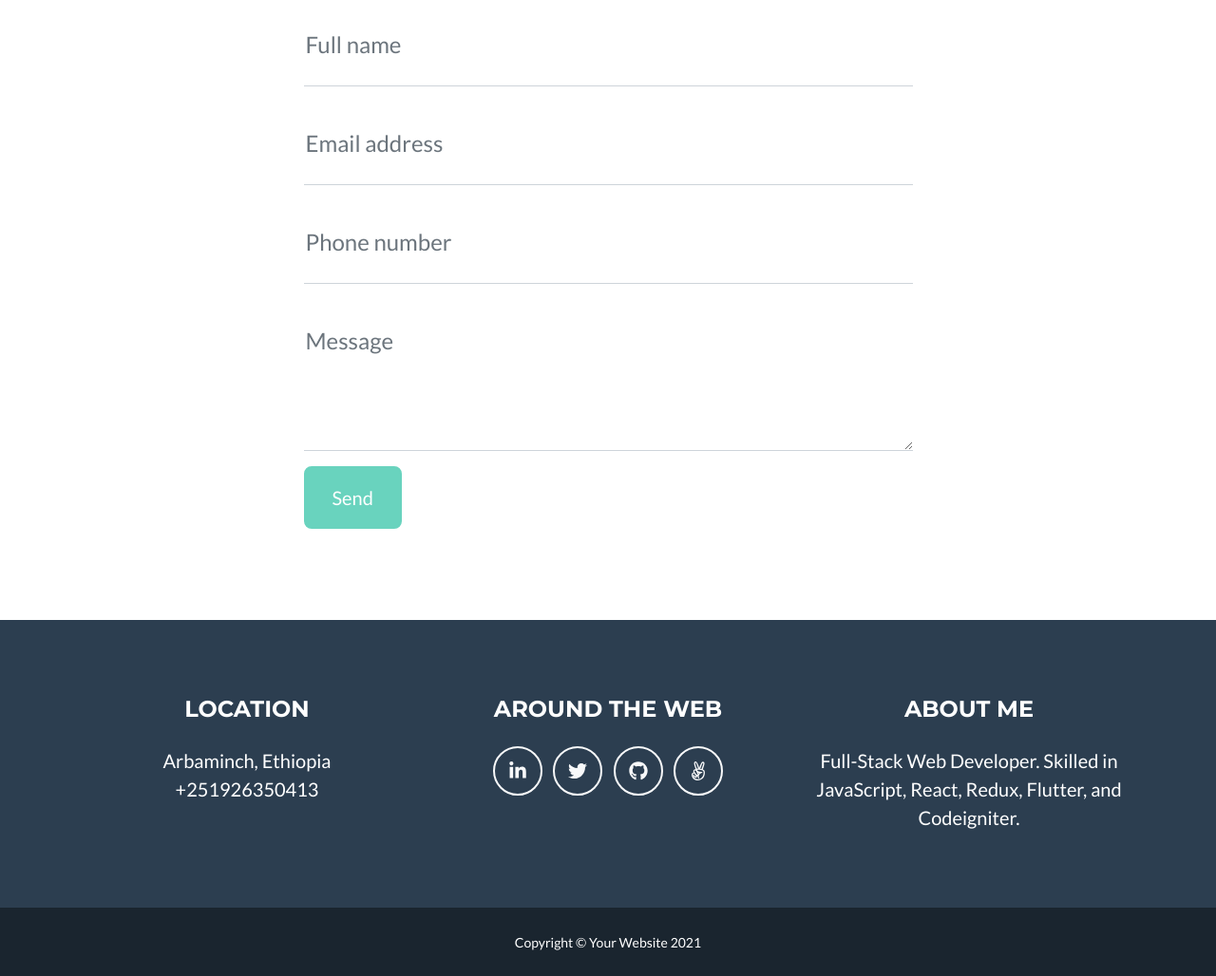
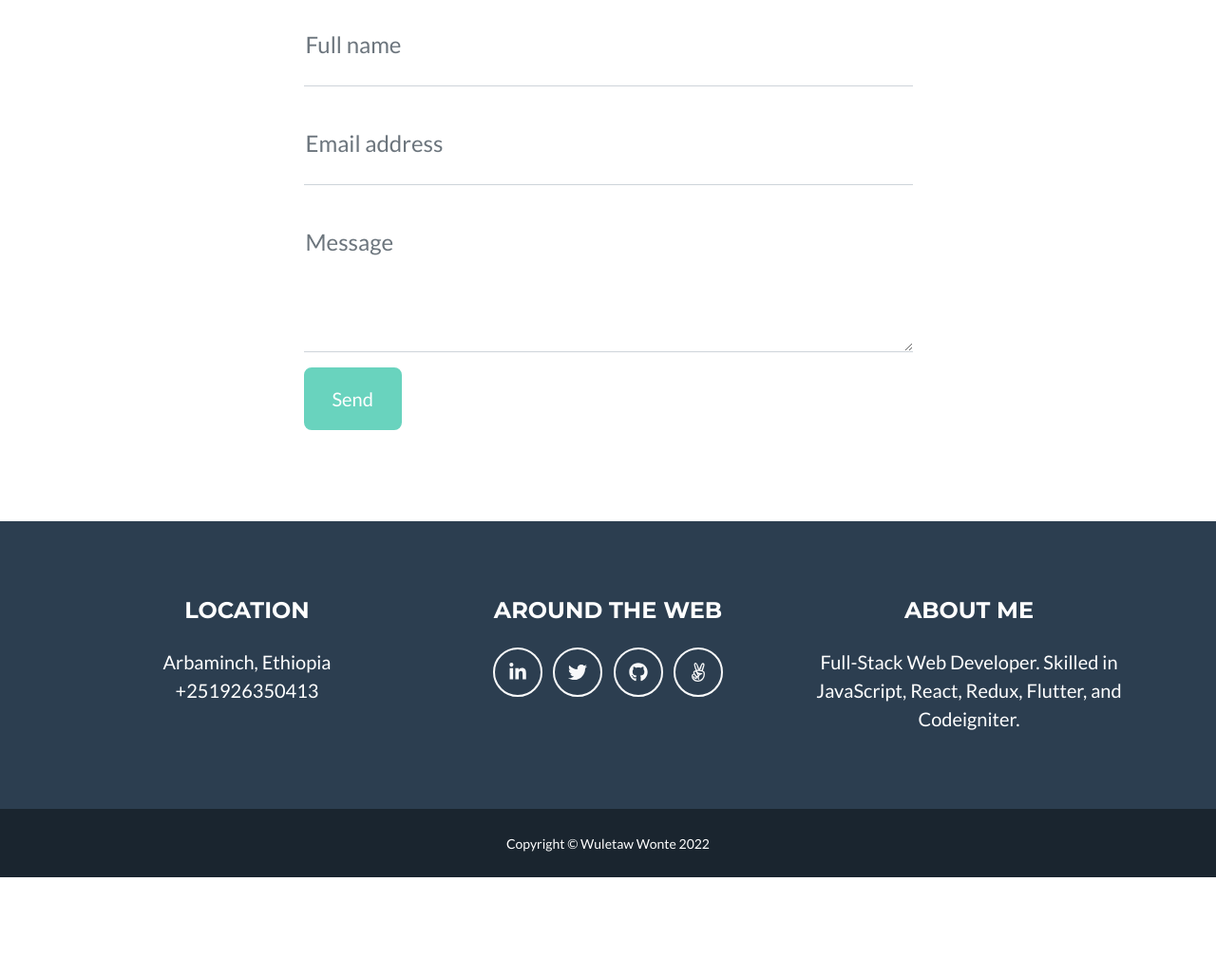
Before and after one commit to wuletawwonte/wuletawwonte.github.io, a website: page index.html in a window 1280 px wide. Shown: the part 2333-3361 px from the top of the page at 95% size. After the commit the page ends 3257 px from the top, so only its background shows below. Drawn offline with nearby package versions, Linux system fonts and the light colour scheme.

Commit message:
Modify the footer section

```diff
--- a/index.html
+++ b/index.html
@@ -174,12 +174,6 @@
                                 <div class="invalid-feedback" data-sb-feedback="email:required">An email is required.</div>
                                 <div class="invalid-feedback" data-sb-feedback="email:email">Email is not valid.</div>
                             </div>
-                            <!-- Phone number input-->
-                            <div class="form-floating mb-3">
-                                <input class="form-control" id="phone" type="tel" placeholder="(123) 456-7890" data-sb-validations="required" />
-                                <label for="phone">Phone number</label>
-                                <div class="invalid-feedback" data-sb-feedback="phone:required">A phone number is required.</div>
-                            </div>
                             <!-- Message input-->
                             <div class="form-floating mb-3">
                                 <textarea class="form-control" id="message" type="text" placeholder="Enter your message here..." style="height: 10rem" data-sb-validations="required"></textarea>
@@ -193,9 +187,6 @@
                             <div class="d-none" id="submitSuccessMessage">
                                 <div class="text-center mb-3">
                                     <div class="fw-bolder">Form submission successful!</div>
-                                    To activate this form, sign up at
-                                    <br />
-                                    <a href="https://startbootstrap.com/solution/contact-forms">https://startbootstrap.com/solution/contact-forms</a>
                                 </div>
                             </div>
                             <!-- Submit error message-->
@@ -243,7 +234,7 @@
         </footer>
         <!-- Copyright Section-->
         <div class="copyright py-4 text-center text-white">
-            <div class="container"><small>Copyright &copy; Your Website 2021</small></div>
+            <div class="container"><small>Copyright &copy; Wuletaw Wonte 2022</small></div>
         </div>
         <!-- Portfolio Modals-->
         <!-- Portfolio Modal 1-->
```
